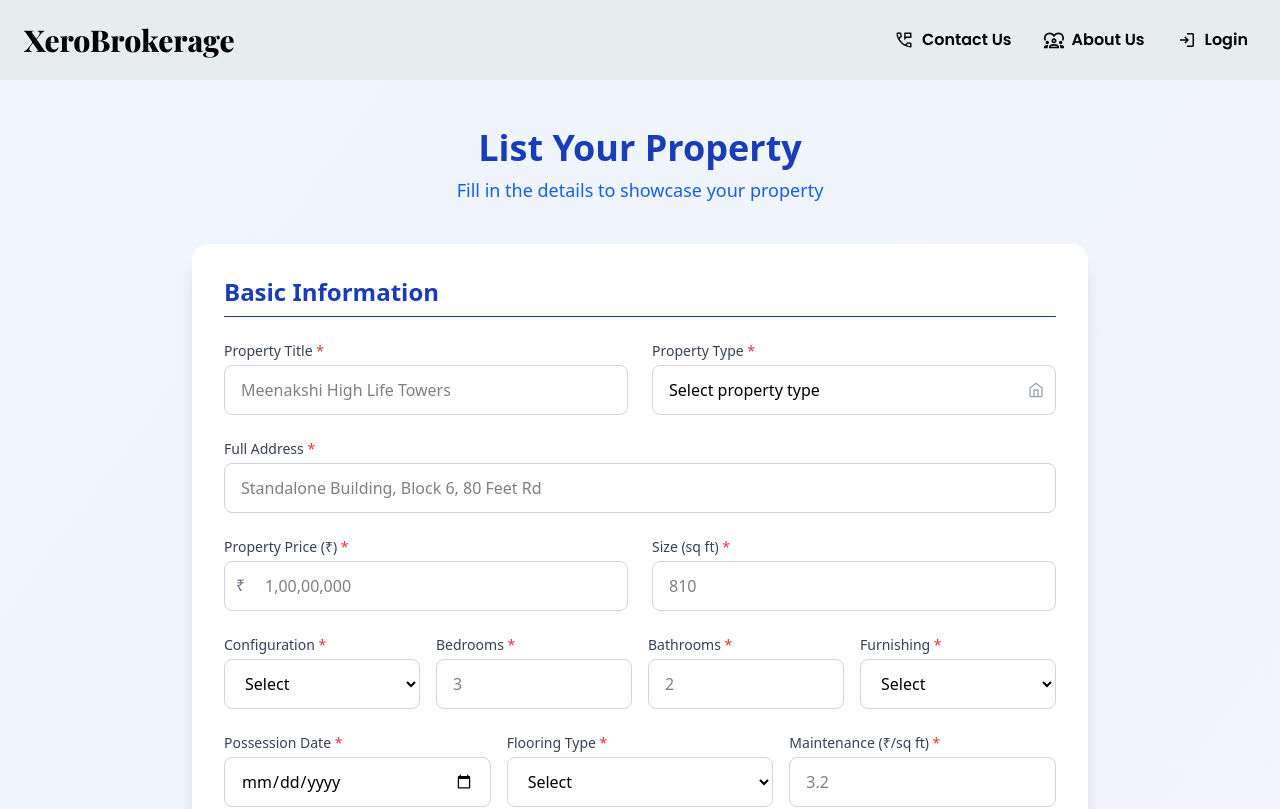
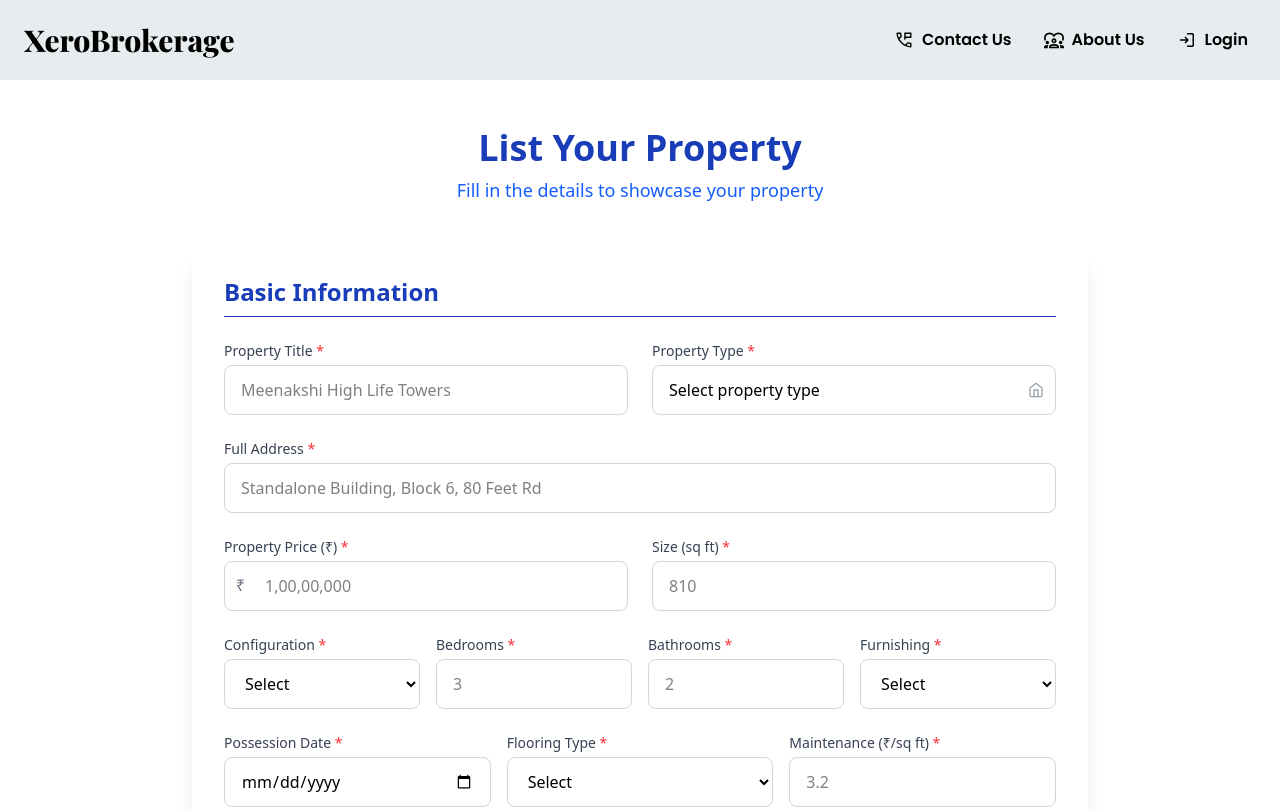
Before and after one commit to yrCodem/XeroBrokerage, a Next.js app in the folder xerobrokerage/: page /upload-property in a window 1280 px wide. Shown: the top 809 px of the page. Built offline with nearby package versions, Linux system fonts and the light colour scheme.

Commit message:
basic commit

```diff
--- a/xerobrokerage/src/app/upload-property/page.jsx
+++ b/xerobrokerage/src/app/upload-property/page.jsx
@@ -124,7 +124,7 @@
   }
 
   return (
-    <div className='min-h-screen bg-gradient-to-br from-blue-50 to-gray-100 py-12 px-4 sm:px-6 lg:px-8'>
+    <div className='min-h-fit py-12 px-4 sm:px-6 lg:px-8'>
       <div className='max-w-4xl mx-auto'>
         {/* Header */}
         <div className='text-center mb-10'>
```
Also changed, not shown: xerobrokerage/src/app/api/properties/route.js (line endings or trailing spaces).
